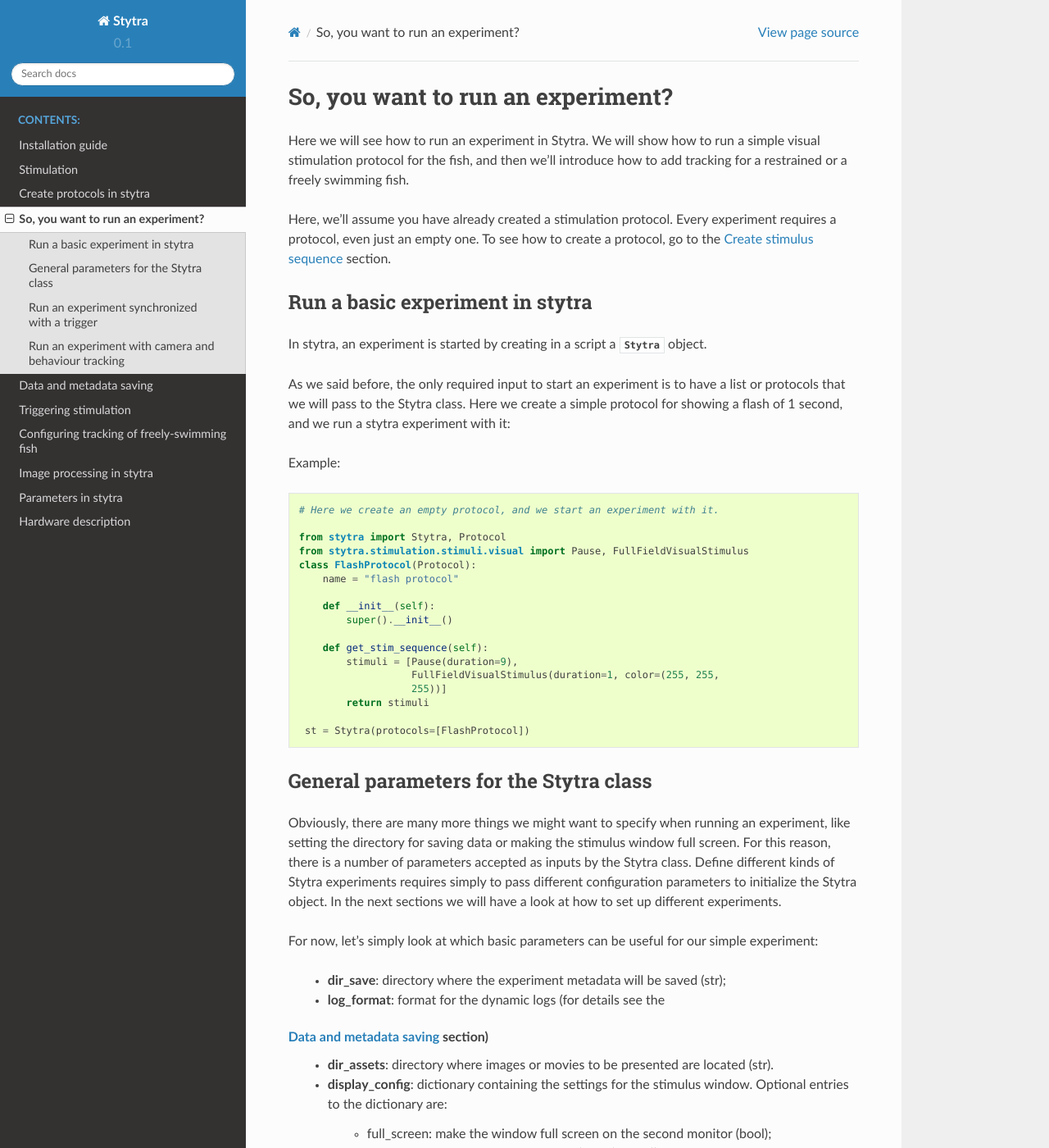
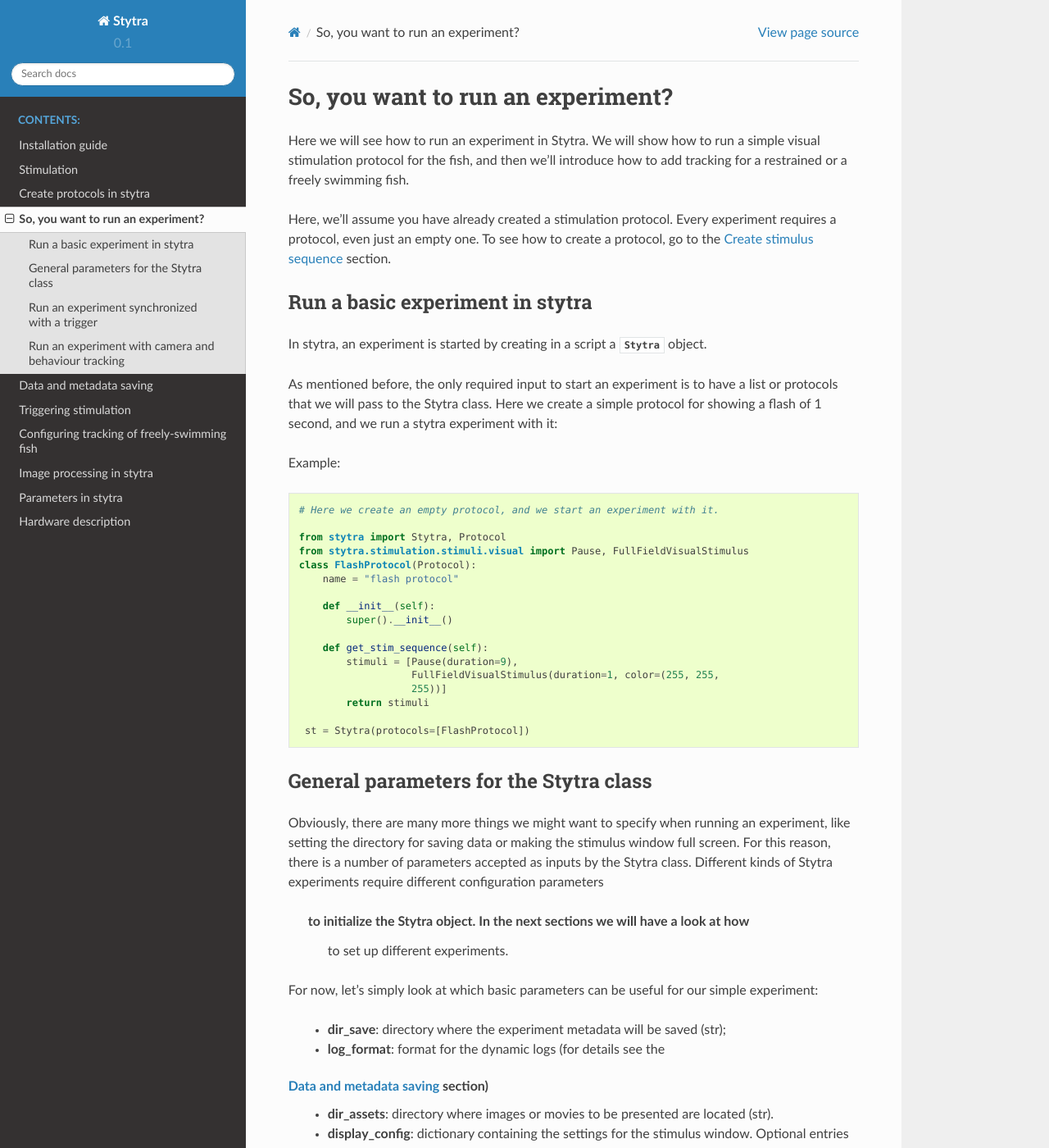
Before and after one commit to portugueslab/stytra, a Sphinx documentation site: the page built from docs/source/running_experiments.rst, in a window 1280 px wide and 1400 px high. Shown: the whole window at 82% size. Built offline with Sphinx 7.4.7 and the Read the Docs theme 2.0.0, drawn with Linux system fonts in a browser that asks for light colours.

Commit message:
Updates to documentation

```diff
--- a/docs/source/index.rst
+++ b/docs/source/index.rst
@@ -40,10 +40,10 @@ Modules
     :py:mod:`stytra.calibration`
         Classes to register the camera view to the projector display and
         set physical dimentions
+
     :py:mod:`stytra.tracking`
         Fish, eye and tail tracking functions together with appropriate interfaces
-    :py:mod:`stytra.bouter`
-        Uitilities for analysis of bouts
+
 
 
 
--- a/docs/source/running_experiments.rst
+++ b/docs/source/running_experiments.rst
@@ -15,7 +15,7 @@ In stytra, an experiment is started by creating in a script a
 :class:`Stytra <stytra.Stytra.get_stim_sequence()>` object.
 
 
-As we said before, the only required input to start an experiment is to have
+As mentioned before, the only required input to start an experiment is to have
 a list or protocols that we will pass to the Stytra class. Here we create a
 simple protocol for showing a flash of 1 second, and we run a stytra
 experiment with it:
@@ -49,9 +49,9 @@ Obviously, there are many more things we might want to specify when running an
 experiment, like setting the directory for saving data or making the
 stimulus window full screen. For this reason, there is a number of
 parameters accepted as inputs by the Stytra class.
-Define different kinds of Stytra experiments requires simply to pass
-different configuration parameters to initialize the Stytra object. In the
-next sections we will have a look at how to set up different experiments.
+Different kinds of Stytra experiments require different configuration parameters
+ to initialize the Stytra object. In the next sections we will have a look at how
+  to set up different experiments.
 
 For now, let's simply look at which basic parameters can be useful for our
 simple experiment:
```
